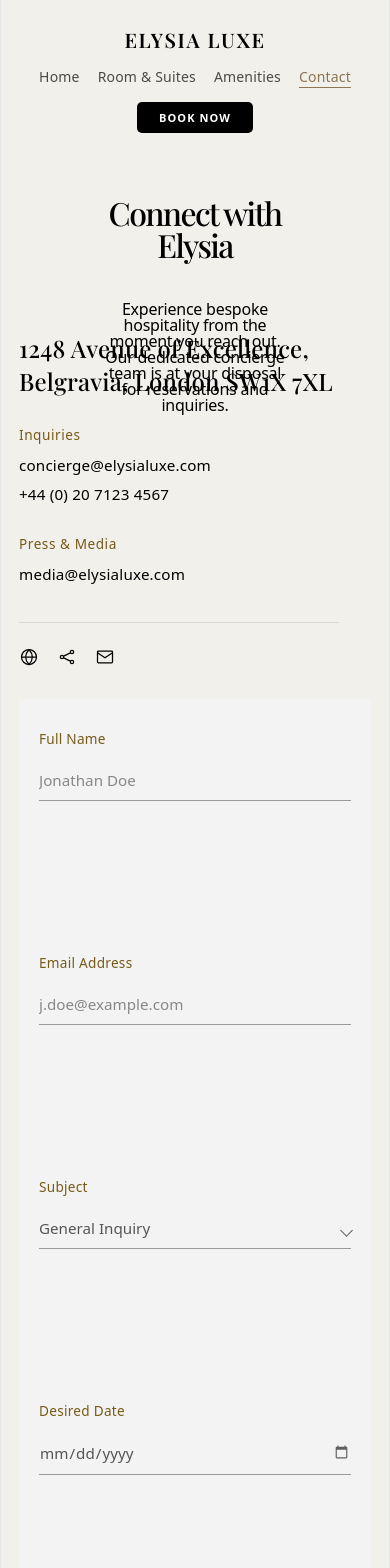
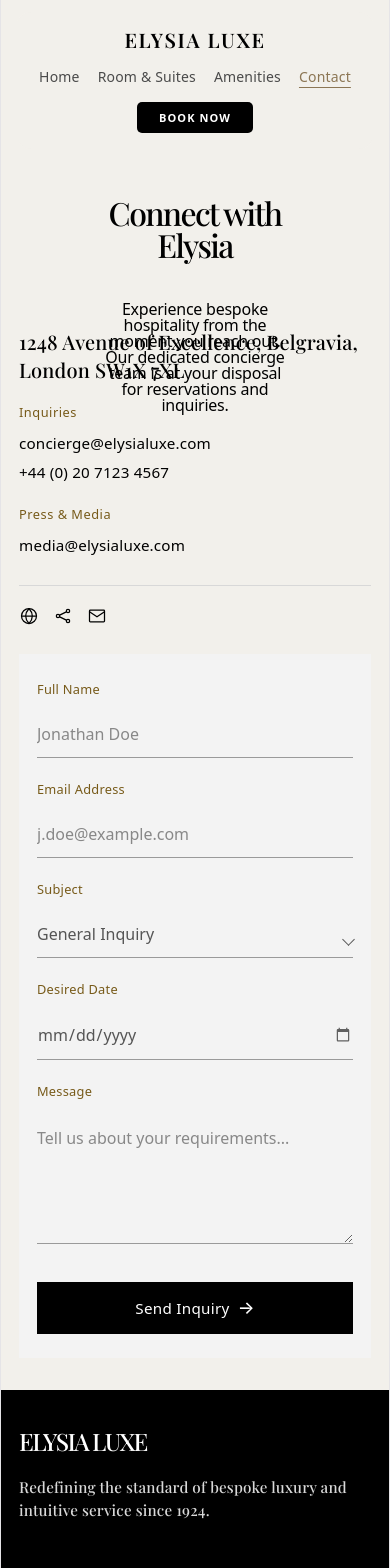
Before and after one commit to davidomonge8-rgb/ELYSIA-LUXE, a React (Vite) app: page /contact in a window 390 px wide. Shown: the top 1568 px of the page. Built offline with nearby package versions, Linux system fonts and the light colour scheme.

Commit message:
Responsive changes on contact us page

```diff
--- a/src/componentsCss/contactus/contactUsFormSection.css
+++ b/src/componentsCss/contactus/contactUsFormSection.css
@@ -3,6 +3,7 @@
     align-items: stretch;
     flex-wrap: wrap;
     gap: 0;
+    width: 100%;
     max-width: 1200px;
     margin: 8vh auto 10vh;
     padding: 0 24px;
@@ -10,7 +11,8 @@
 }
 
 .formSectionText{
-    flex: 1 1 320px;
+    flex: 1 1 340px;
+    min-width: 0;
     text-align: left;
     padding: 48px 40px 48px 0;
     box-sizing: border-box;
@@ -19,7 +21,7 @@
 .formSectionText h3{
     margin: 0 0 40px;
     font-family: 'Playfair Display', 'Didot', 'Bodoni MT', 'Times New Roman', serif;
-    font-size: clamp(1.5rem, 2.5vw, 2.25rem);
+    font-size: clamp(1.35rem, 2.5vw, 2.25rem);
     font-weight: 500;
     line-height: 1.35;
     color: black;
@@ -47,6 +49,7 @@
     font-size: clamp(0.95rem, 1.2vw, 1.05rem);
     text-decoration: none;
     line-height: 1.5;
+    word-break: break-word;
 }
 
 .formSectionBlock a:hover{
@@ -64,6 +67,7 @@
 .formSectionIcons{
     display: flex;
     align-items: center;
+    flex-wrap: wrap;
     gap: 18px;
 }
 
@@ -85,7 +89,8 @@
 }
 
 .formFill{
-    flex: 1 1 420px;
+    flex: 1 1 460px;
+    min-width: 0;
     background-color: #f3f3f3;
     padding: 48px 40px;
     box-sizing: border-box;
@@ -103,8 +108,8 @@
 }
 
 .formField{
-    flex: 1 1 200px;
-    min-width: 0;
+    flex: 1 1 calc(50% - 16px);
+    min-width: min(100%, 220px);
     text-align: left;
 }
 
@@ -157,6 +162,7 @@
 
 .selectWrapper{
     position: relative;
+    width: 100%;
 }
 
 .selectWrapper select{
@@ -217,14 +223,27 @@
     .formSection {
         margin-top: 6vh;
         margin-bottom: 8vh;
+        padding: 0 32px;
     }
 
     .formSectionText {
-        padding: 32px 24px 32px 0;
+        flex: 1 1 100%;
+        padding: 32px 0;
+    }
+
+    .formSectionText h3 {
+        max-width: 100%;
+        margin-bottom: 32px;
     }
 
     .formFill {
+        flex: 1 1 100%;
         padding: 36px 32px;
+    }
+
+    .formRow {
+        gap: 28px;
+        margin-bottom: 28px;
     }
 }
 
@@ -237,12 +256,21 @@
     }
 
     .formSectionText {
-        padding: 0 0 32px;
+        padding: 0 0 28px;
     }
 
     .formSectionText h3 {
-        margin-bottom: 28px;
+        margin-bottom: 24px;
+        font-size: clamp(1.25rem, 5vw, 1.75rem);
+    }
+
+    .formSectionBlock {
+        margin-bottom: 22px;
+    }
+
+    .formSectionDivider {
         max-width: 100%;
+        margin: 28px 0 20px;
     }
 
     .formFill {
@@ -255,24 +283,97 @@
         margin-bottom: 24px;
     }
 
+    .formField {
+        flex: 1 1 100%;
+        min-width: 100%;
+    }
+
     .formFieldFull {
         margin-bottom: 28px;
+    }
+
+    .formField input,
+    .formField select,
+    .formField textarea {
+        font-size: 1rem;
+        padding: 10px 0 12px;
+    }
+
+    .formField textarea {
+        min-height: 120px;
     }
 }
 
 @media (max-width: 480px) {
     .formSection {
         padding: 0 18px;
-        margin-top: 36px;
-        margin-bottom: 36px;
+        margin-top: 32px;
+        margin-bottom: 32px;
+    }
+
+    .formSectionText h3 {
+        margin-bottom: 20px;
+        line-height: 1.4;
+    }
+
+    .formSectionBlock p {
+        font-size: 0.8rem;
+    }
+
+    .formSectionBlock a {
+        font-size: 0.95rem;
+    }
+
+    .formSectionIcons {
+        gap: 14px;
     }
 
     .formFill {
-        padding: 28px 20px;
+        padding: 24px 18px;
+    }
+
+    .formRow {
+        gap: 20px;
+        margin-bottom: 20px;
+    }
+
+    .formField label {
+        margin-bottom: 10px;
+        font-size: 0.8rem;
+    }
+
+    .formField input,
+    .formField select,
+    .formField textarea {
+        min-height: 44px;
+        padding: 12px 0;
+    }
+
+    .formField textarea {
+        min-height: 130px;
+    }
+
+    .formFieldFull {
+        margin-bottom: 24px;
     }
 
     .formSubmit {
         width: 100%;
         justify-content: center;
+        padding: 16px 24px;
     }
 }
+
+@media (max-width: 360px) {
+    .formSection {
+        padding: 0 14px;
+    }
+
+    .formFill {
+        padding: 20px 14px;
+    }
+
+    .formSectionText h3 {
+        font-size: 1.2rem;
+    }
+}
```
